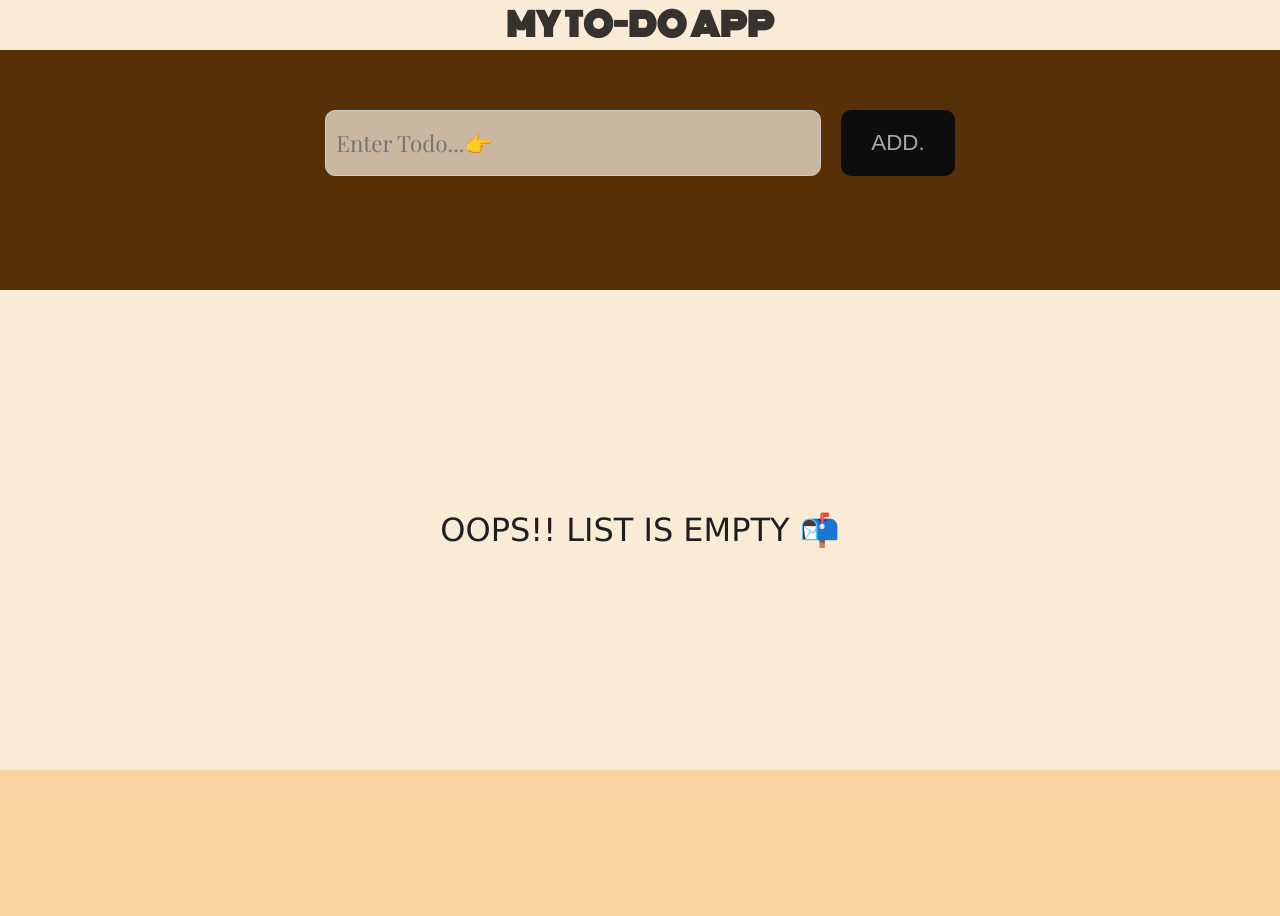
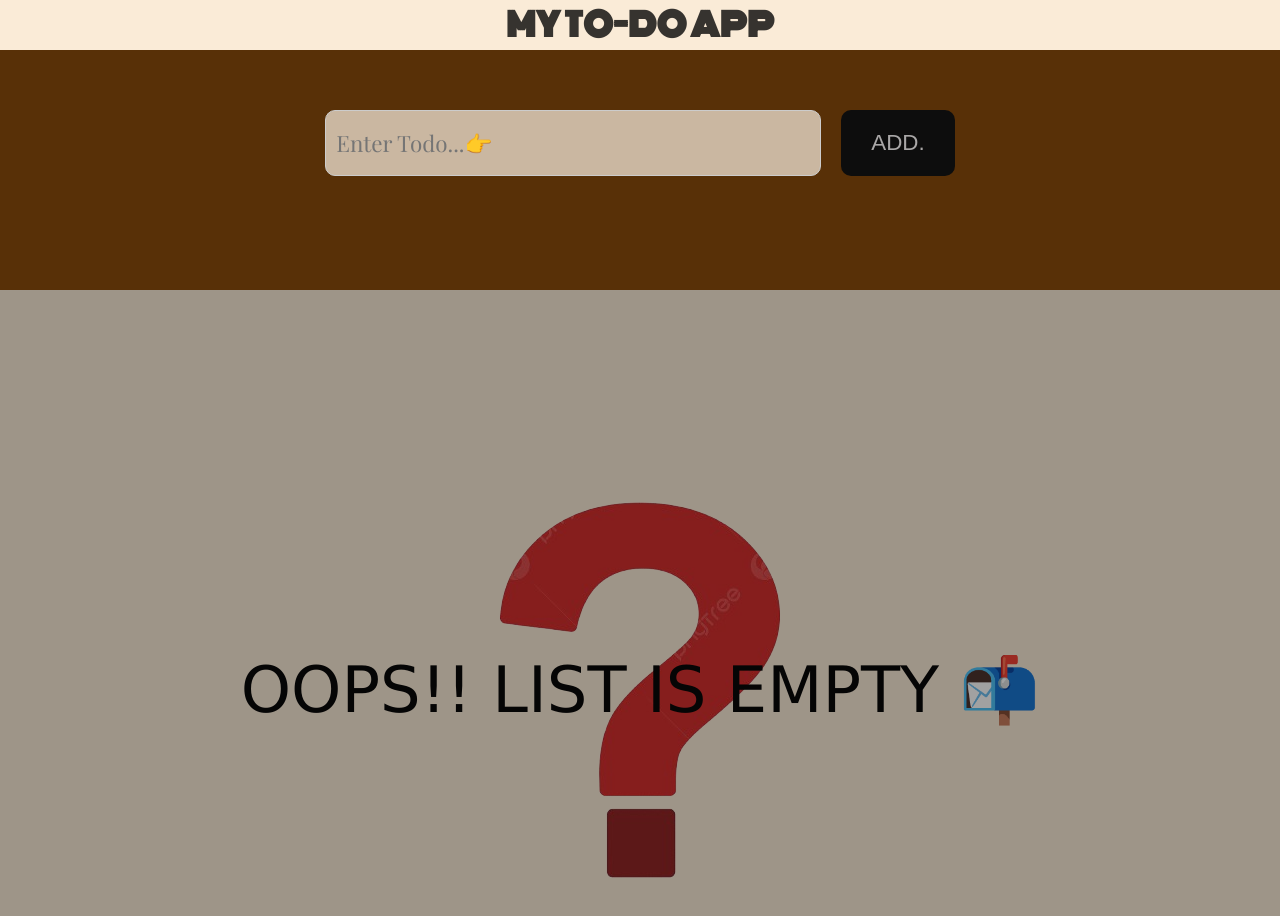
Before and after one commit to DarshanPro123/TODO-List_Myproject, a React (Vite) app: page / in a window 1280 px wide. Shown: the top 916 px of the page. Before the commit the page ends 800 px from the top, so only its background shows below. Built offline with nearby package versions, Linux system fonts and the light colour scheme; a web font is replaced by a local one.

Commit message:
Add css for empty list

```diff
--- a/src/App.css
+++ b/src/App.css
@@ -137,15 +137,32 @@
 }
 
 .emptylist {
-  height: 60vh;
+  height: 100vh;
   font-family: "Lucida Sans", "Lucida Sans Regular", "Lucida Grande",
     "Lucida Sans Unicode", Geneva, Verdana, sans-serif;
   display: flex;
+  font-size: 4rem;
   font-weight: 500;
-  color: #201f1f;
+  color: #080808;
   text-align: center;
+  background-image: url(./assets/questionmark.png);
+  background-repeat: no-repeat;
+  background-position: center;
   justify-content: center;
   align-items: center;
+  position: relative;
+  z-index: 100;
+}
+
+.emptylist::before {
+  content: ""; /* Ensure this is present if you want to create a visual effect */
+  position: absolute;
+  top: 0; /* Position it at the top */
+  left: 0; /* Position it at the left */
+  right: 0; /* Stretch to the right */
+  bottom: 0; /* Stretch to the bottom */
+  background-color: rgba(0, 0, 0, 0.368); /* Semi-transparent black overlay */
+  z-index: 1; /* Place behind other elements */
 }
 
 .buttons span {
```
Also changed, not shown: public/questionmark.png (added), src/assets/questionmark.png (added).
